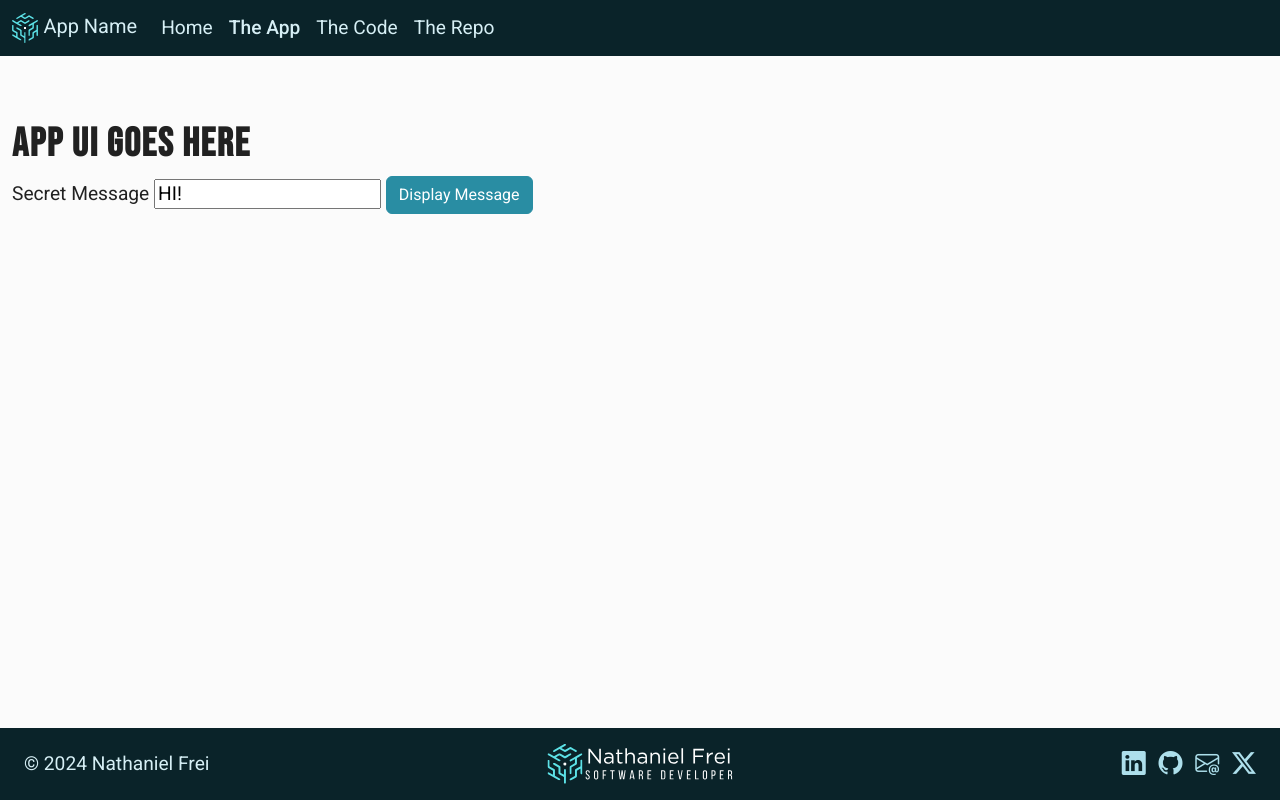
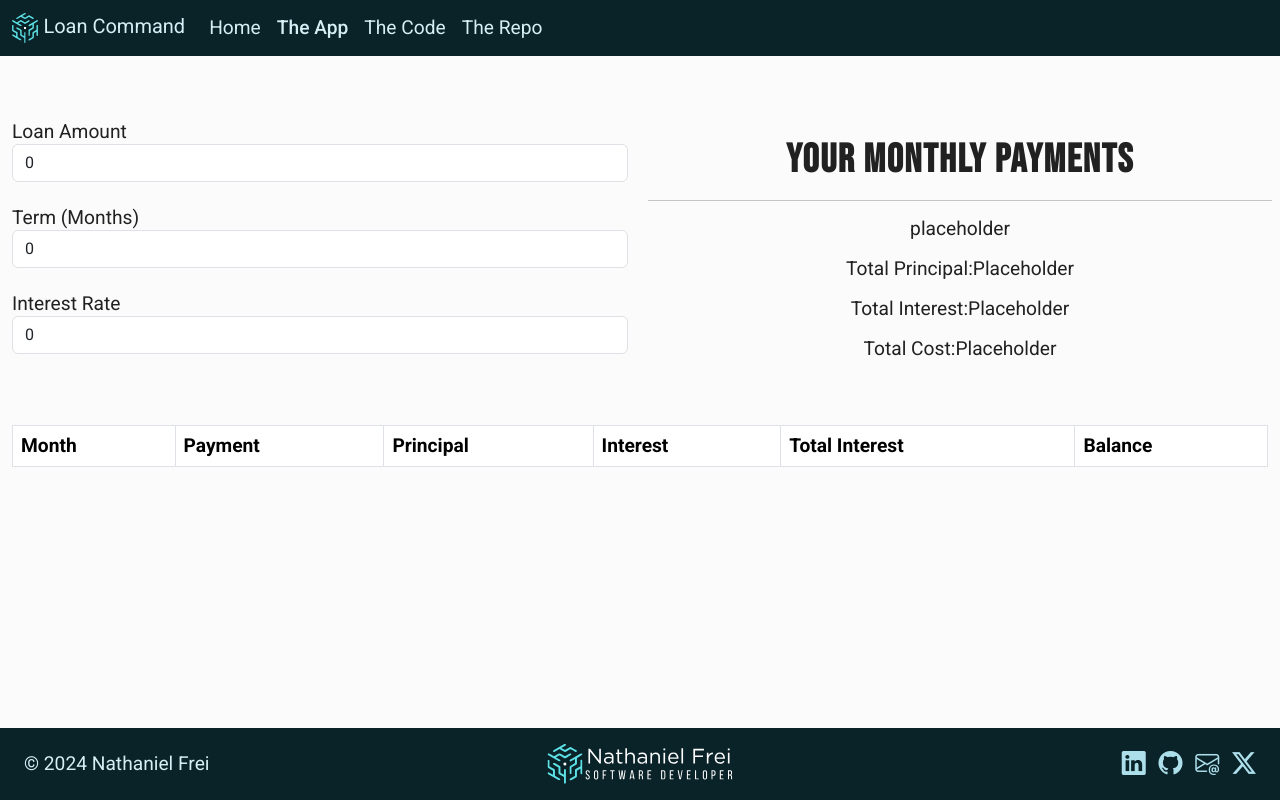
Before and after one commit to Freidevelopment/Loan-Command, a plain HTML site: page app.html in a window 1280 px wide. Drawn offline with nearby package versions, Linux system fonts and the light colour scheme; some packages are replaced by stand-ins of ours; a script that the page names is missing.

Commit message:
Have started the basics for the program that I will be building for the loan Command quiz

```diff
--- a/app.html
+++ b/app.html
@@ -2,7 +2,7 @@
 <html lang="en">
 
 <head>
-    <title>APP Name: A coding Challenge</title>
+    <title>Loan Command: A coding Challenge</title>
     <!-- Required meta tags -->
     <meta charset="utf-8">
     <meta name="viewport" content="width=device-width, initial-scale=1, shrink-to-fit=no">
@@ -38,7 +38,7 @@
     <header>
            <nav class="navbar navbar-expand-lg navbar-dark">
                <div class="container-xxl">
-                   <a class="navbar-brand" href="#"> <img src="/img/customLogos/logo_only_dark_background.svg" height="30"> App Name</a>
+                   <a class="navbar-brand" href="#"> <img src="/img/customLogos/logo_only_dark_background.svg" height="30"> Loan Command</a>
                    <button class="navbar-toggler" type="button" data-bs-toggle="collapse"
                        data-bs-target="#navbarContent" aria-controls="navbarContent" aria-expanded="false"
                        aria-label="Toggle navigation">
@@ -65,10 +65,72 @@
     </header>
 
     <main class="container-xxl py-3 mt-5">
-       <h1>APP UI goes here</h1>
-       <label>Secret Message</label>
-       <input id="message" type="text" value="HI!" placeholder="Enter a Message"/>
-       <button id="btnSubmit" class="btn btn-primary" >Display Message</button>
+       <div class="row row-cols-1 row-cols-md-2">
+            <div class="col">
+                <form action="#">
+                    <label for="loanAmount" class="form-label mb-0">
+                        Loan Amount
+                    </label>
+                    <input id="loanAmount"
+                        class="form-control"
+                        placeholder="0"
+                        type="number"
+                        required aria-label="Loan Amount"
+                        name = "loanAmount"
+                        value = "0"
+                        min = "100" />
+                    <label for="term-Months" class="form-label mb-0 mt-4">
+                        Term (Months)
+                    </label>
+                    <input id="term-Months"
+                        class="form-control"
+                        placeholder="0"
+                        type="number"
+                        required aria-label="Term-Months"
+                        name = "term-Months"
+                        value = "0"
+                        min = "100" />
+                    <label for="interestRate" class="form-label mb-0 mt-4">
+                        Interest Rate
+                    </label>
+                    <input id="interestRate"
+                        class="form-control"
+                        placeholder="0"
+                        type="number"
+                        required aria-label="Interest Rate"
+                        name = "interestRate"
+                        value = "0"
+                        min = "100" />
+                </form>
+            </div>
+            <div class="col g-3 text-center">
+                <h1 class="fw-bold">Your Monthly Payments</h1>
+                <hr>
+                <article class="m-3" id="monthlyPayment">placeholder</article>
+                <div>
+                    <p><span>Total Principal:</span><span id="totalLoan">Placeholder</span></p>
+                    <p><span>Total Interest:</span><span id="totalInterest">Placeholder</span></p>
+                    <p><span>Total Cost:</span><span id="totalCost">Placeholder</span></p>
+                </div>
+            </div>
+       </div>
+       <div class="table-responsive mt-5">
+            <table class="table table-bordered table-striped">
+                <thead>
+                    <tr>
+                        <th>Month</th>
+                        <th>Payment</th>
+                        <th>Principal</th>
+                        <th>Interest</th>
+                        <th>Total Interest</th>
+                        <th>Balance</th>
+                    </tr>
+                </thead>
+                <tbody id="results">
+                    <!-- Results go here -->
+                </tbody>
+            </table>
+       </div>
     </main>
 
     <footer class="container-fluid py-3">
--- a/js/site.js
+++ b/js/site.js
@@ -1,14 +1,46 @@
+// Collect user inputs
+function getValues() {
+  let loanAmount = document.getElementById(loanAmount).value;
+  let termMonths = document.getElementById(term-Months).value;
+  let interestRate = document.getElementById(interestRate).value;
 
-// Display the Message the user entered.
-function displayMessage() {
-    let inputBox = document.getElementById('message');
-    let message = inputBox.value;
+  loanAmount = Number(loanAmount);
+  termMonths = Number(termMonths);
+  interestRate = Number(interestRate);
 
-    Swal.fire({
-        title: "App Name",
-        text: message,
-        icon: "success",
+  // Validate user inputs
+  if (isNaN(fizzNumber) || isNaN(buzzNumber) || isNaN(stopValue)) {
+      // display an error message
+      Swal.fire({
+        icon: 'error',
+        title: 'Oops!',
+        text: 'Please enter valid numbers for Loan Command to use',
         backdrop: false
-      });
+    });
+  } else {
+    let totalMonthPayment = generateMonthPayment(loanAmount, termMonths, interestRate);
+    let calculationResults = generateCalculations(loanAmount, termMonths, interestRate, totalMonthPayment);
+
+  }
 
 }
+
+// generate the calculations
+  // Generate Total Monthly Payment
+function generateMonthPayment(loanAmount, Months, interestRate){
+  let calculation = 0;
+  calculation =(loanAmount) * (interestRate / 1200) / (1 - (1 + interestRate / 1200)^(-Months) );
+  return calculation;
+}
+
+function generateCalculations(loanAmount, Months, interestRate, totalMonthPayment) {
+  // generate Interest Payment
+  // Principal Payment
+  // Remaining Balance
+
+}
+
+//Generate a table based on calculations
+function displayTable {
+
+}
```
Also changed, not shown: code.html (+3 -3 lines), index.html (+3 -3 lines).
